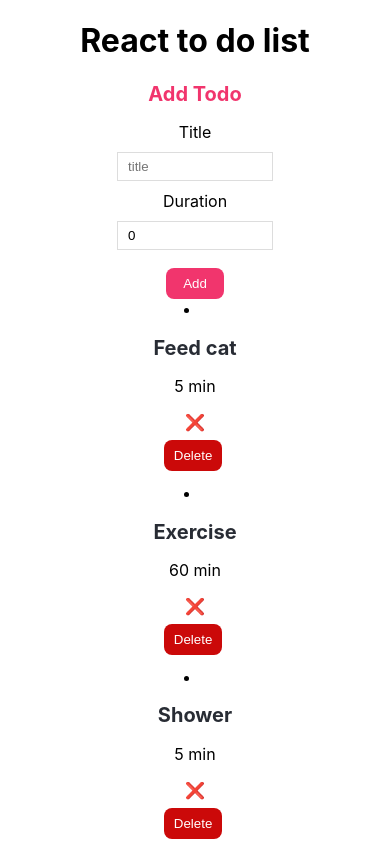
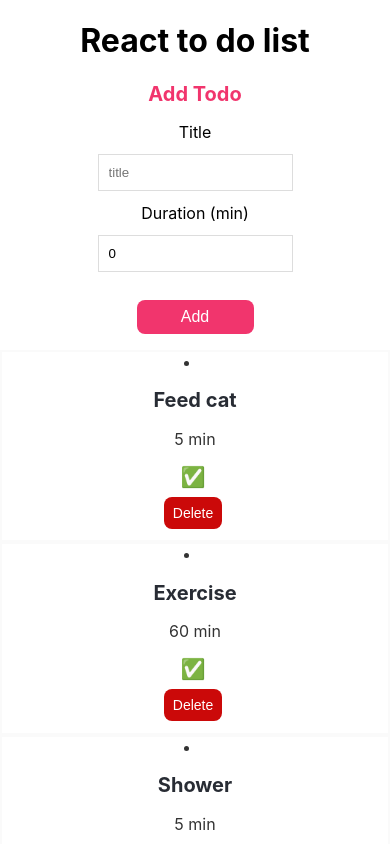
Before and after one commit to Rasweb/React-to-do, a React (Create React App) app: page / in a window 390 px wide. Shown: the top 844 px of the page. Built offline with nearby package versions, Linux system fonts and the light colour scheme.

Commit message:
Mobile style done

```diff
--- a/src/App.scss
+++ b/src/App.scss
@@ -1,13 +1,12 @@
-// CreateTodo \\
+@import "./sass/mixins.scss";
 
-button {
-  background-color: #f1356d;
-  color: #fff;
-  border: 0;
-  padding: 8px;
-  border-radius: 8px;
-  width: 15%;
-  cursor: pointer;
+.App {
+  text-align: center;
+}
+
+.done {
+  text-decoration: line-through;
+  color: grey;
 }
 
 h2 {
@@ -15,83 +14,51 @@ h2 {
   color: #f1356d;
 }
 
+// CreateTodo \\
+
 .createTodo {
   input {
-    width: 40%;
-    padding: 6px 10px;
-    margin: 10px 0;
+    width: 50%;
+    padding: 10px 10px;
+    margin: 12px 0;
     border: 1px solid #ddd;
     box-sizing: border-box;
     display: block;
-    margin-left: 30%;
+    margin-left: 25%;
   }
   button {
+    @include button();
     margin-top: 2%;
+    font-size: 16px;
+    width: 30%;
+    margin: 4%;
   }
 }
 
 // CreateTodo \\
 
 .todoItemsCont {
+  border: 2px solid #fafafa;
+  color: #333;
   button {
+    @include button();
     background-color: rgb(203, 9, 9);
     color: #fff;
     display: block;
     margin-left: 42%;
     margin-top: 2%;
     margin-bottom: 3%;
+    font-size: 14px;
   }
   input {
     display: none;
   }
   label {
     cursor: pointer;
+    margin-left: -1%;
+    font-size: 20px;
   }
   h2 {
     color: #282c34;
   }
 }
-
-.done {
-  text-decoration: line-through;
-  color: grey;
-}
-
-.App {
-  text-align: center;
-}
-
-.App-logo {
-  height: 40vmin;
-  pointer-events: none;
-}
-
-@media (prefers-reduced-motion: no-preference) {
-  .App-logo {
-    animation: App-logo-spin infinite 20s linear;
-  }
-}
-
-.App-header {
-  background-color: #282c34;
-  min-height: 100vh;
-  display: flex;
-  flex-direction: column;
-  align-items: center;
-  justify-content: center;
-  font-size: calc(10px + 2vmin);
-  color: white;
-}
-
-.App-link {
-  color: #61dafb;
-}
-
-@keyframes App-logo-spin {
-  from {
-    transform: rotate(0deg);
-  }
-  to {
-    transform: rotate(360deg);
-  }
-}
--- a/src/components/CreateTodo.tsx
+++ b/src/components/CreateTodo.tsx
@@ -48,7 +48,7 @@ export const CreateTodo = (props: ICreateTodo) => {
           onChange={handleAdd}
           required
         />
-        <label>Duration</label>
+        <label>Duration (min)</label>
         <input
           type="number"
           placeholder="minutes"
--- a/src/components/PrintTodo.tsx
+++ b/src/components/PrintTodo.tsx
@@ -17,7 +17,7 @@ export const PrintTodo = (props: IPrintTodo) => {
       <div>
         <label>
           {/* If props.todos.done is true show "✅" else show "❌" */}
-          {props.todos.done ? "✅" : "❌"}
+          {props.todos.done ? "❌" : "✅"}
           <input
             type="checkbox"
             checked={props.todos.done}
--- /dev/null
+++ b/src/sass/mixins.scss
@@ -0,0 +1,21 @@
+@mixin button() {
+  background-color: #f1356d;
+  color: #fff;
+  border: 0;
+  padding: 8px;
+  border-radius: 8px;
+  width: 15%;
+  cursor: pointer;
+}
+
+@mixin ipad() {
+  @media screen and (min-width: 768px) {
+    @content;
+  }
+}
+
+@mixin desktop() {
+  @media screen and (min-width: 1024px) {
+    @content;
+  }
+}
```
